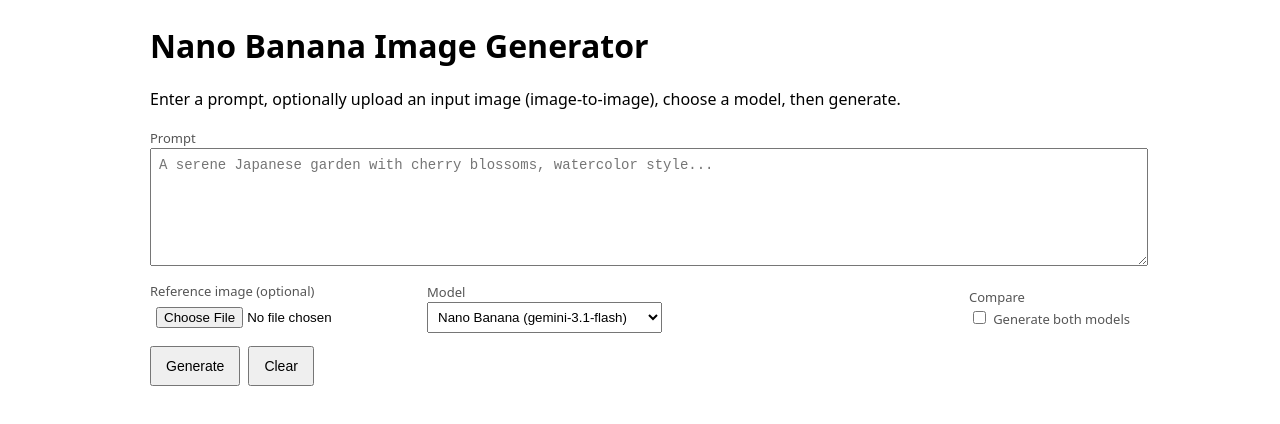
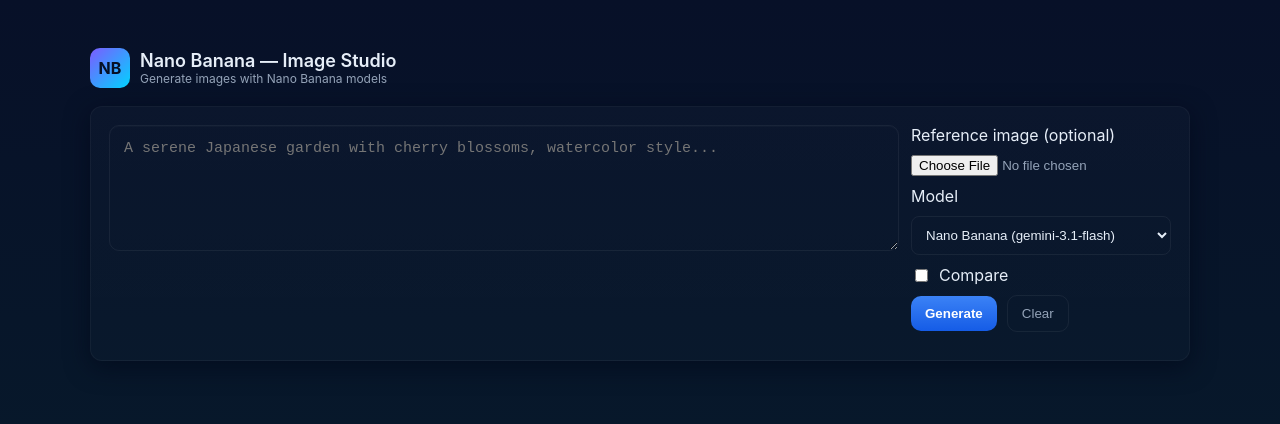
Before and after one commit to gokulloganathn/puter-nana-banana-gkl, a plain HTML site: page index.html in a window 1280 px wide. Drawn offline with Linux system fonts and the light colour scheme.

Commit message:
styling changes

```diff
--- a/index.html
+++ b/index.html
@@ -5,92 +5,215 @@
     <meta name="viewport" content="width=device-width,initial-scale=1" />
     <title>Nano Banana Image Generator</title>
     <style>
+      :root {
+        --bg: #0f1724;
+        --panel: #0b1220;
+        --muted: #94a3b8;
+        --accent: #7c5cff;
+        --glass: rgba(255, 255, 255, 0.04);
+        --card: #0b1228;
+        --btn: #3b82f6;
+      }
+      html,
       body {
-        font-family: system-ui, -apple-system, Segoe UI, Roboto, Helvetica,
-          Arial;
-        max-width: 980px;
-        margin: 24px auto;
-        padding: 0 18px;
+        height: 100%;
       }
-      .row {
+      body {
+        margin: 0;
+        font-family: Inter, ui-sans-serif, system-ui, -apple-system, "Segoe UI",
+          Roboto, "Helvetica Neue", Arial;
+        background: linear-gradient(180deg, #071028 0%, #07192b 60%);
+        color: #e6eef8;
+        -webkit-font-smoothing: antialiased;
+      }
+
+      .app {
+        max-width: 1100px;
+        margin: 28px auto;
+        padding: 20px;
+      }
+
+      .topbar {
+        display: flex;
+        align-items: center;
+        gap: 18px;
+        margin-bottom: 18px;
+      }
+      .logo {
+        display: flex;
+        align-items: center;
+        gap: 10px;
+      }
+      .logo .mark {
+        width: 40px;
+        height: 40px;
+        border-radius: 10px;
+        background: linear-gradient(135deg, var(--accent), #00d4ff);
+        display: flex;
+        align-items: center;
+        justify-content: center;
+        font-weight: 700;
+        color: #061025;
+      }
+      .title {
+        font-size: 18px;
+        font-weight: 600;
+      }
+
+      .card-panel {
+        background: linear-gradient(
+          180deg,
+          rgba(255, 255, 255, 0.02),
+          rgba(255, 255, 255, 0.01)
+        );
+        border-radius: 12px;
+        padding: 18px;
+        border: 1px solid rgba(255, 255, 255, 0.04);
+        box-shadow: 0 6px 24px rgba(2, 6, 23, 0.6);
+      }
+
+      .prompt-box {
         display: flex;
         gap: 12px;
+        align-items: flex-start;
+      }
+      textarea#prompt {
+        flex: 1;
+        min-height: 96px;
+        background: transparent;
+        border: 1px solid rgba(255, 255, 255, 0.06);
+        border-radius: 10px;
+        padding: 14px;
+        color: inherit;
+        font-size: 15px;
+        resize: vertical;
+        box-shadow: inset 0 1px 0 rgba(255, 255, 255, 0.02);
+      }
+
+      .controls {
+        display: flex;
+        flex-direction: column;
+        gap: 10px;
+        width: 260px;
+      }
+      select#model {
+        background: transparent;
+        border: 1px solid rgba(255, 255, 255, 0.06);
+        padding: 10px;
+        border-radius: 8px;
+        color: inherit;
+      }
+      input[type="file"] {
+        color: var(--muted);
+      }
+
+      .actions {
+        display: flex;
+        gap: 10px;
         align-items: center;
       }
-      textarea {
-        width: 100%;
-        height: 100px;
-        font-size: 14px;
-        padding: 8px;
+      button {
+        background: linear-gradient(180deg, var(--btn), #155ce6);
+        border: none;
+        color: white;
+        padding: 10px 14px;
+        border-radius: 10px;
+        cursor: pointer;
+        font-weight: 600;
       }
-      select,
-      input[type="file"] {
-        padding: 6px;
+      button.secondary {
+        background: transparent;
+        border: 1px solid rgba(255, 255, 255, 0.06);
+        color: var(--muted);
+        font-weight: 500;
       }
-      button {
-        padding: 10px 14px;
-        font-size: 14px;
+
+      #status {
+        color: var(--muted);
+        font-size: 13px;
       }
+
       #outputs {
-        display: flex;
-        flex-wrap: wrap;
-        gap: 12px;
+        display: grid;
+        grid-template-columns: repeat(auto-fill, minmax(260px, 1fr));
+        gap: 14px;
         margin-top: 18px;
       }
       .card {
-        border: 1px solid #ddd;
-        padding: 10px;
-        border-radius: 8px;
-        background: #fff;
-        width: 320px;
+        background: linear-gradient(
+          180deg,
+          rgba(255, 255, 255, 0.02),
+          rgba(255, 255, 255, 0.01)
+        );
+        border-radius: 12px;
+        padding: 12px;
+        border: 1px solid rgba(255, 255, 255, 0.03);
+        box-shadow: 0 8px 20px rgba(2, 6, 23, 0.6);
       }
       .card img {
-        max-width: 100%;
+        width: 100%;
+        height: auto;
+        border-radius: 8px;
         display: block;
       }
-      .spinner {
-        display: inline-block;
-        width: 18px;
-        height: 18px;
-        border: 3px solid #eee;
-        border-top-color: #0078d4;
-        border-radius: 50%;
-        animation: spin 1s linear infinite;
+
+      .meta {
+        font-size: 12px;
+        color: var(--muted);
+        margin-top: 8px;
       }
-      @keyframes spin {
-        to {
-          transform: rotate(360deg);
+      .card .controls {
+        margin-top: 8px;
+        display: flex;
+        gap: 8px;
       }
+      .card button {
+        padding: 8px 10px;
+        border-radius: 8px;
+        font-size: 13px;
       }
-      label.small {
-        font-size: 13px;
-        color: #555;
+
+      @media (max-width: 880px) {
+        .prompt-box {
+          flex-direction: column;
+        }
+        .controls {
+          width: 100%;
+          flex-direction: row;
+          flex-wrap: wrap;
+        }
+        select#model {
+          flex: 1;
+        }
       }
     </style>
   </head>
   <body>
-    <h1>Nano Banana Image Generator</h1>
-    <p class="small">
-      Enter a prompt, optionally upload an input image (image-to-image), choose
-      a model, then generate.
-    </p>
+    <div class="app">
+      <div class="topbar">
+        <div class="logo">
+          <div class="mark">NB</div>
+          <div>
+            <div class="title">Nano Banana — Image Studio</div>
+            <div style="font-size: 12px; color: var(--muted)">
+              Generate images with Nano Banana models
+            </div>
+          </div>
+        </div>
+      </div>
 
-    <div>
-      <label class="small">Prompt</label>
+      <div class="card-panel">
+        <div class="prompt-box">
           <textarea
             id="prompt"
             placeholder="A serene Japanese garden with cherry blossoms, watercolor style..."
           ></textarea>
-    </div>
 
-    <div class="row" style="margin-top: 8px">
-      <div>
-        <label class="small">Reference image (optional)</label><br />
+          <div class="controls">
+            <label class="small">Reference image (optional)</label>
             <input id="file" type="file" accept="image/*" />
-      </div>
 
-      <div>
-        <label class="small">Model</label><br />
+            <label class="small">Model</label>
             <select id="model">
               <option value="gemini-3.1-flash-image-preview">
                 Nano Banana (gemini-3.1-flash)
@@ -102,22 +225,24 @@
                 Nano Banana 2 (gemini-2.5-flash)
               </option>
             </select>
+
+            <div style="display: flex; align-items: center; gap: 8px">
+              <input id="compare" type="checkbox" />
+              <label for="compare" class="small">Compare</label>
             </div>
 
-      <div style="margin-left: auto">
-        <label class="small">Compare</label><br />
-        <input id="compare" type="checkbox" />
-        <label for="compare" class="small">Generate both models</label>
+            <div class="actions">
+              <button id="generate">Generate</button>
+              <button id="clear" class="secondary">Clear</button>
+            </div>
+
+            <div id="status"></div>
+          </div>
         </div>
       </div>
 
-    <div style="margin-top: 12px; display: flex; gap: 8px; align-items: center">
-      <button id="generate">Generate</button>
-      <button id="clear">Clear</button>
-      <div id="status" style="margin-left: 8px"></div>
+      <div id="outputs"></div>
     </div>
-
-    <div id="outputs"></div>
 
     <!-- Puter.js CDN (per Puter tutorial) -->
     <script src="https://js.puter.com/v2/"></script>
```
Lines whose indentation alone changed are shown as unchanged.
